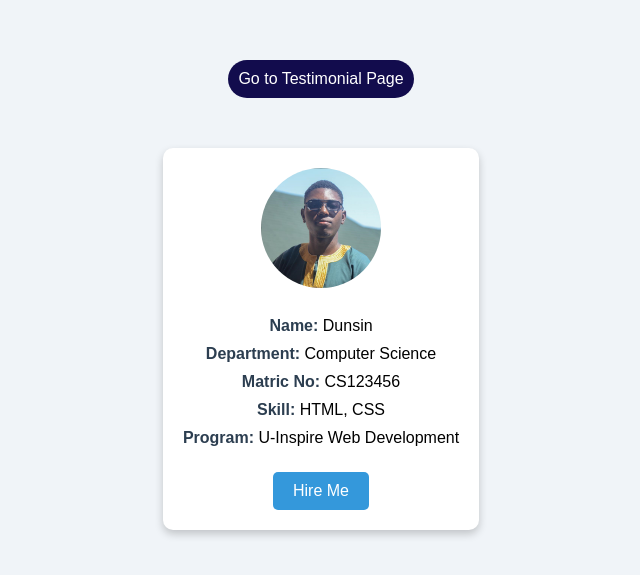
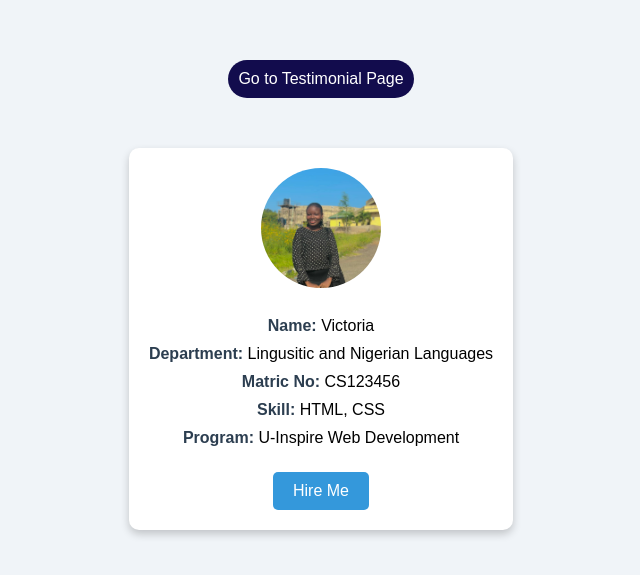
Before and after one commit to SirMartel22/u-inspire, a plain HTML site: page index.html in a window 1280 px wide. Shown: the part 105-680 px from the top of the page, without its empty margins (319-959 px from the left). Drawn offline with Linux system fonts and the light colour scheme.

Commit message:
Added an update

```diff
--- a/index.html
+++ b/index.html
@@ -65,9 +65,9 @@
 <body>
     <a href="Testimonial.html">Go to Testimonial Page</a>
   <div class="id-card">
-    <img src="dunsin.png" alt="Profile Picture">
-    <p><span>Name:</span> Dunsin </p>
-    <p><span>Department:</span> Computer Science</p>
+    <img src="Victoria.jpg" alt="Profile Picture">
+    <p><span>Name:</span> Victoria </p>
+    <p><span>Department:</span> Lingusitic and Nigerian Languages</p>
     <p><span>Matric No:</span> CS123456</p>
     <p><span>Skill:</span> HTML, CSS</p>
     <p><span>Program:</span> U-Inspire Web Development</p>
```
Also changed, not shown: Victoria.jpg (added).
